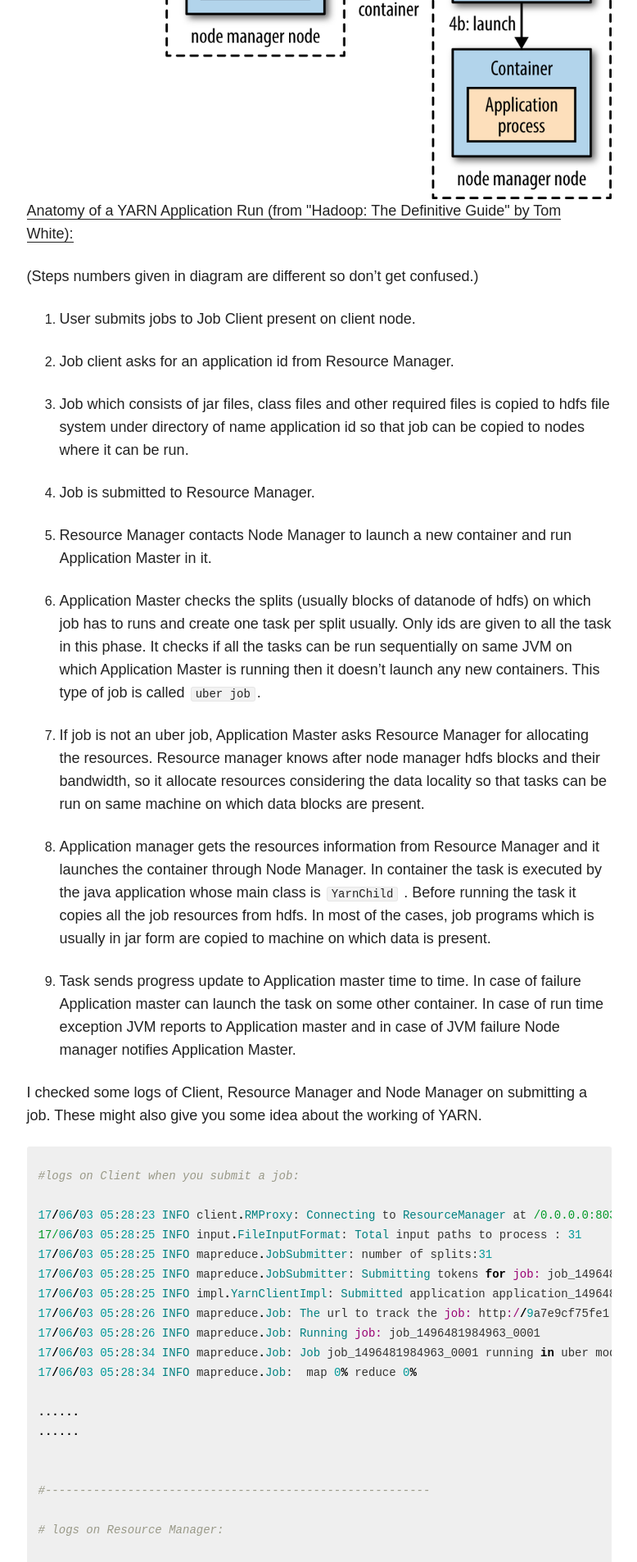
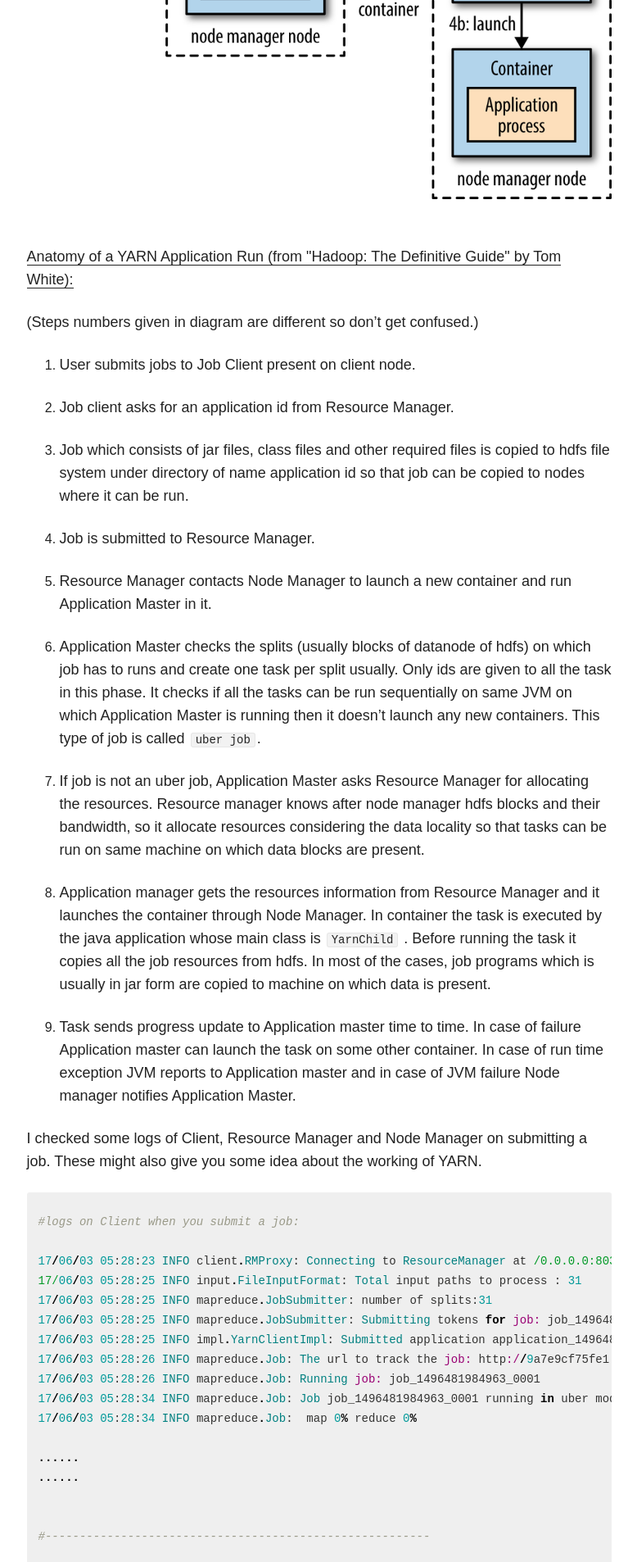
Before and after one commit to shobhit-garg/shobhit-garg.github.io, a Jekyll site: the page built from _posts/blog/2017-06-03-introduction-and-working-of-yarn.markdown, in a window 1280 px wide. Shown: the part 3085-4991 px from the top of the page at 82% size, without its empty margins (347-1125 px from the left). Built offline with Jekyll 4.4.1, drawn with Linux system fonts in a browser that asks for light colours; nearby versions of some CDN libraries; comment, search, counter and statistics services are not loaded.

Commit message:
minor formatting

```diff
--- a/_posts/blog/2017-06-03-introduction-and-working-of-yarn.markdown
+++ b/_posts/blog/2017-06-03-introduction-and-working-of-yarn.markdown
@@ -54,7 +54,7 @@ It is started by Node Manager. It consists of resources like memory, cpu core et
 ## Steps involved in running a job using YARN:
 
 ![Diagram]({{ site.url }}/assets/yarn.png)
-<u><br>Anatomy of a YARN Application Run (from "Hadoop: The Definitive Guide" by Tom White):</u>
+<u><br><br><br>Anatomy of a YARN Application Run (from "Hadoop: The Definitive Guide" by Tom White):</u>
 
 (Steps numbers given in diagram are different so don't get confused.)
 
```
